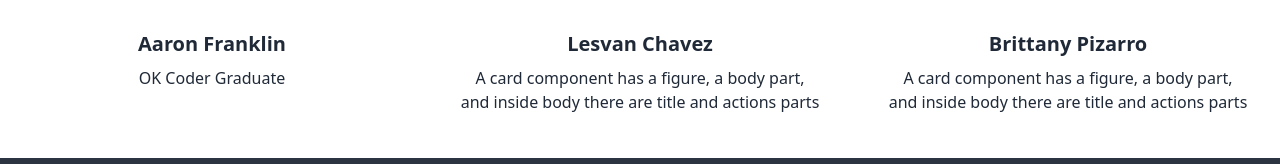
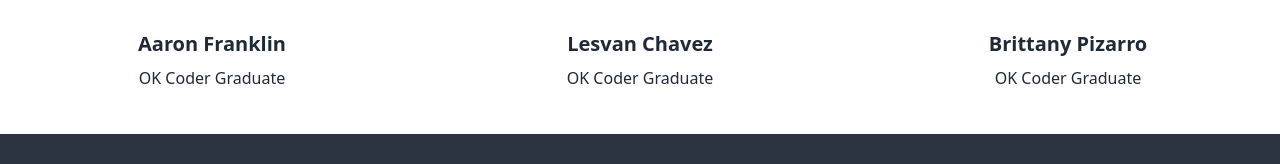
Before and after one commit to Lesvan-Chavez/LanguageFlashCardApp, a Next.js app in the folder flashcard/: page / in a window 1280 px wide. Shown: the part 1182-1346 px from the top of the page. Built offline with nearby package versions, Linux system fonts and the light colour scheme; no server answers.

Commit message:
Css change

```diff
--- a/flashcard/app/components/home_components/home_carousel.jsx
+++ b/flashcard/app/components/home_components/home_carousel.jsx
@@ -30,7 +30,7 @@ export default function HomeCarousel () {
   </figure>
   <div className="card-body items-center text-center">
     <h2 className="card-title">Lesvan Chavez</h2>
-    <p>A card component has a figure, a body part, and inside body there are title and actions parts</p>
+    <p>OK Coder Graduate</p>
   </div>
       </div>
 
@@ -43,7 +43,7 @@ export default function HomeCarousel () {
   </figure>
   <div className="card-body items-center text-center">
     <h2 className="card-title">Brittany Pizarro</h2>
-    <p>A card component has a figure, a body part, and inside body there are title and actions parts</p>
+    <p>OK Coder Graduate</p>
   </div>
     </div>
 </div>
```
